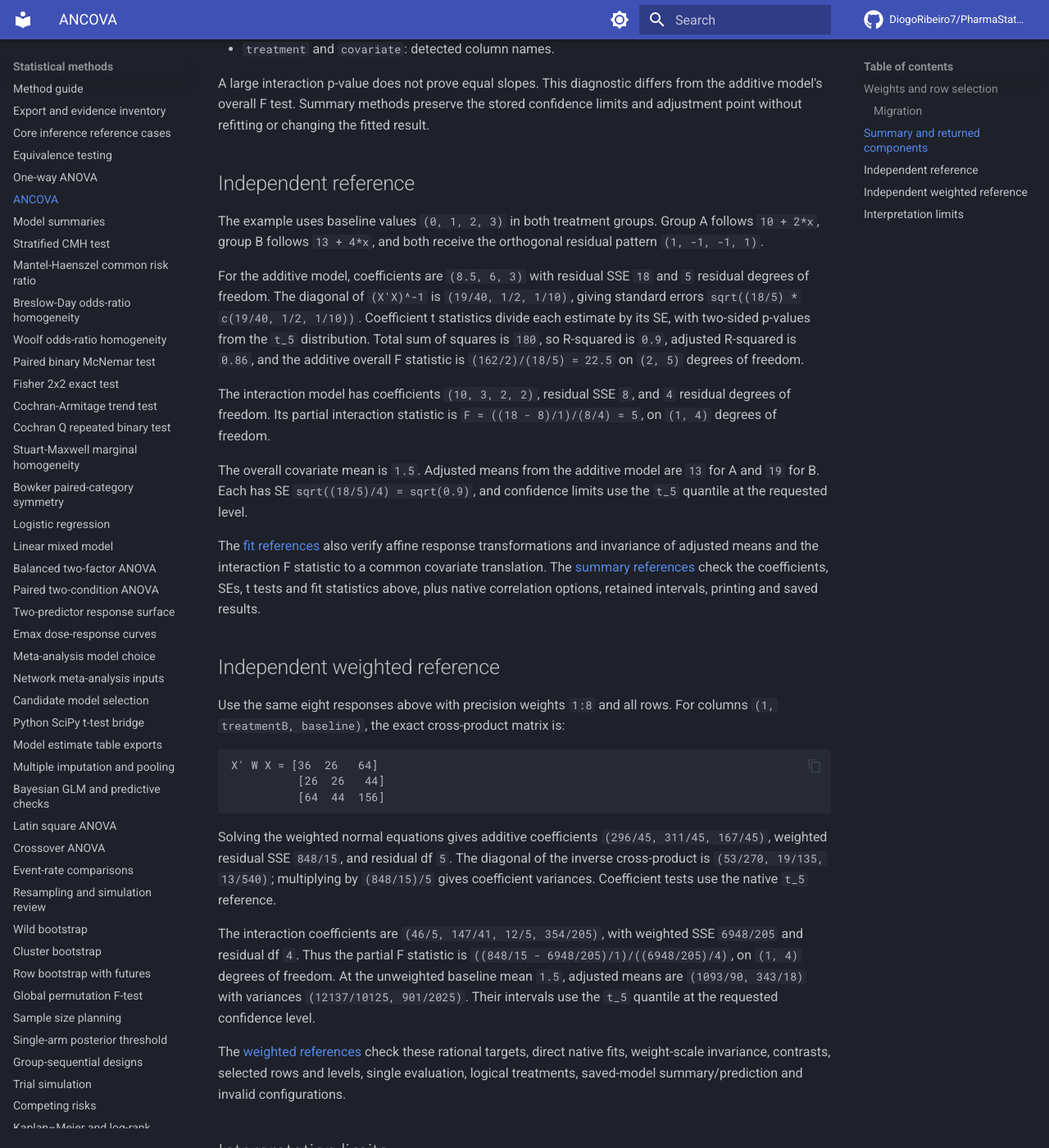
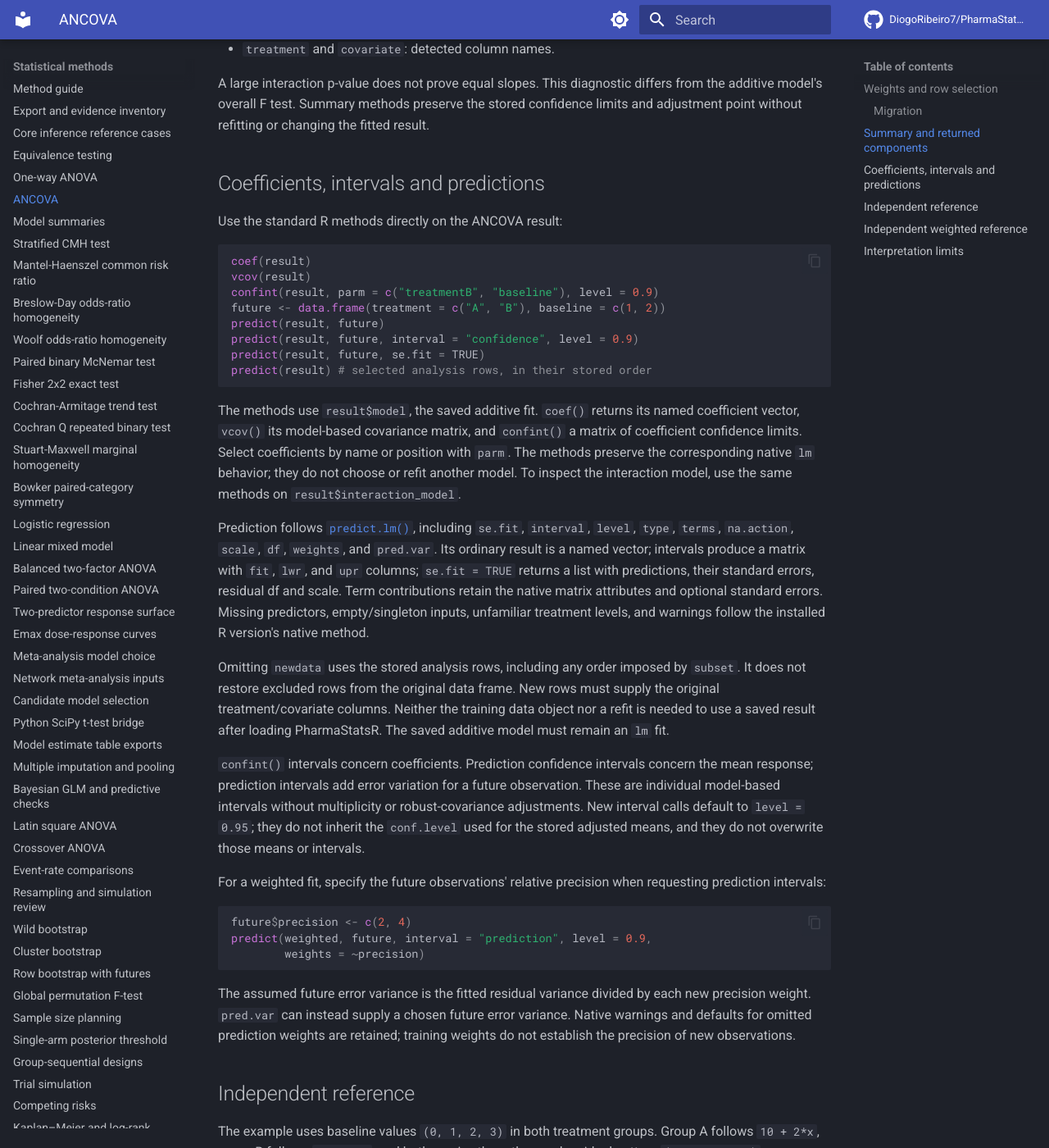
Before and after one commit to DiogoRibeiro7/PharmaStatsR, an MkDocs documentation site: the page built from docs/ancova.md, in a window 1280 px wide and 1400 px high, scrolled down 2266 px. Shown: the whole window at 82% size. Built offline with MkDocs 1.6.1 and Material for MkDocs 9.7.7, drawn with Linux system fonts in a browser that asks for light colours; comment, search, counter and statistics services are not loaded; some of the changed text lies outside the part shown.

Commit message:
feat: add standard ANCOVA model methods

````diff
--- a/docs/ancova.md
+++ b/docs/ancova.md
@@ -108,6 +108,64 @@ differs from the additive model's overall F test. Summary methods preserve the
 stored confidence limits and adjustment point without refitting or changing
 the fitted result.
 
+## Coefficients, intervals and predictions
+
+Use the standard R methods directly on the ANCOVA result:
+
+```r
+coef(result)
+vcov(result)
+confint(result, parm = c("treatmentB", "baseline"), level = 0.9)
+future <- data.frame(treatment = c("A", "B"), baseline = c(1, 2))
+predict(result, future)
+predict(result, future, interval = "confidence", level = 0.9)
+predict(result, future, se.fit = TRUE)
+predict(result) # selected analysis rows, in their stored order
+```
+
+The methods use `result$model`, the saved additive fit. `coef()` returns its
+named coefficient vector, `vcov()` its model-based covariance matrix, and
+`confint()` a matrix of coefficient confidence limits. Select coefficients by
+name or position with `parm`. The methods preserve the corresponding native
+`lm` behavior; they do not choose or refit another model. To inspect the
+interaction model, use the same methods on `result$interaction_model`.
+
+Prediction follows [`predict.lm()`](https://stat.ethz.ch/R-manual/R-patched/library/stats/html/predict.lm.html),
+including `se.fit`, `interval`, `level`, `type`, `terms`, `na.action`, `scale`,
+`df`, `weights`, and `pred.var`. Its ordinary result is a named vector;
+intervals produce a matrix with `fit`, `lwr`, and `upr` columns; `se.fit = TRUE`
+returns a list with predictions, their standard errors, residual df and scale.
+Term contributions retain the native matrix attributes and optional standard
+errors. Missing predictors, empty/singleton inputs, unfamiliar treatment levels,
+and warnings follow the installed R version's native method.
+
+Omitting `newdata` uses the stored analysis rows, including any order imposed
+by `subset`. It does not restore excluded rows from the original data frame.
+New rows must supply the original treatment/covariate columns. Neither the
+training data object nor a refit is needed to use a saved result after loading
+PharmaStatsR. The saved additive model must remain an `lm` fit.
+
+`confint()` intervals concern coefficients. Prediction confidence intervals
+concern the mean response; prediction intervals add error variation for a
+future observation. These are individual model-based intervals without
+multiplicity or robust-covariance adjustments. New interval calls default to
+`level = 0.95`; they do not inherit the `conf.level` used for the stored
+adjusted means, and they do not overwrite those means or intervals.
+
+For a weighted fit, specify the future observations' relative precision when
+requesting prediction intervals:
+
+```r
+future$precision <- c(2, 4)
+predict(weighted, future, interval = "prediction", level = 0.9,
+        weights = ~precision)
+```
+
+The assumed future error variance is the fitted residual variance divided by
+each new precision weight. `pred.var` can instead supply a chosen future error
+variance. Native warnings and defaults for omitted prediction weights are
+retained; training weights do not establish the precision of new observations.
+
 ## Independent reference
 
 The example uses baseline values `(0, 1, 2, 3)` in both treatment groups.
@@ -130,6 +188,14 @@ The interaction model has coefficients `(10, 3, 2, 2)`, residual SSE `8`, and
 The overall covariate mean is `1.5`. Adjusted means from the additive model
 are `13` for A and `19` for B. Each has SE `sqrt((18/5)/4) = sqrt(0.9)`,
 and confidence limits use the `t_5` quantile at the requested level.
+
+For a new row at baseline `x`, the mean-response variance is
+`(18/5) * (1/4 + (x - 1.5)^2/10)` in either treatment group. Thus predictions
+for `(A, 0)`, `(B, 2)`, `(A, 1.5)`, and `(B, 3)` are
+`(8.5, 20.5, 13, 23.5)` with mean variances `(1.71, 0.99, 0.9, 1.71)`.
+Ordinary prediction intervals add `18/5` to each variance before taking the
+square root and multiplying by the relevant `t_5` quantile. Coefficient
+intervals use the covariance matrix above and the same residual df.
 
 The [fit references](https://github.com/DiogoRibeiro7/PharmaStatsR/blob/main/tests/testthat/test-ancova-reference.R)
 also verify affine response transformations and invariance of adjusted means
@@ -167,6 +233,13 @@ check these rational targets, direct native fits, weight-scale invariance,
 contrasts, selected rows and levels, single evaluation, logical treatments,
 saved-model summary/prediction and invalid configurations.
 
+The [standard-method references](https://github.com/DiogoRibeiro7/PharmaStatsR/blob/main/tests/testthat/test-ancova-methods.R)
+check coefficient covariance and intervals, the ordinary prediction targets
+above, and weighted prediction variance `x0' V x0 + (848/75)/w0` for new
+design row `x0` and precision `w0`. They also cover native option forwarding,
+weight-scale invariance, missing/empty rows, selected-row order, saved fits,
+and unchanged RNG state and model contents.
+
 ## Interpretation limits
 
 The model assumes a linear covariate effect and independent errors with constant
````
Also changed, not shown: NEWS.md (+4 -0 lines), README.md (+9 -0 lines), docs/method-inventory.md (+2 -2 lines), docs/model-summaries.md (+21 -0 lines), 6 other files.
